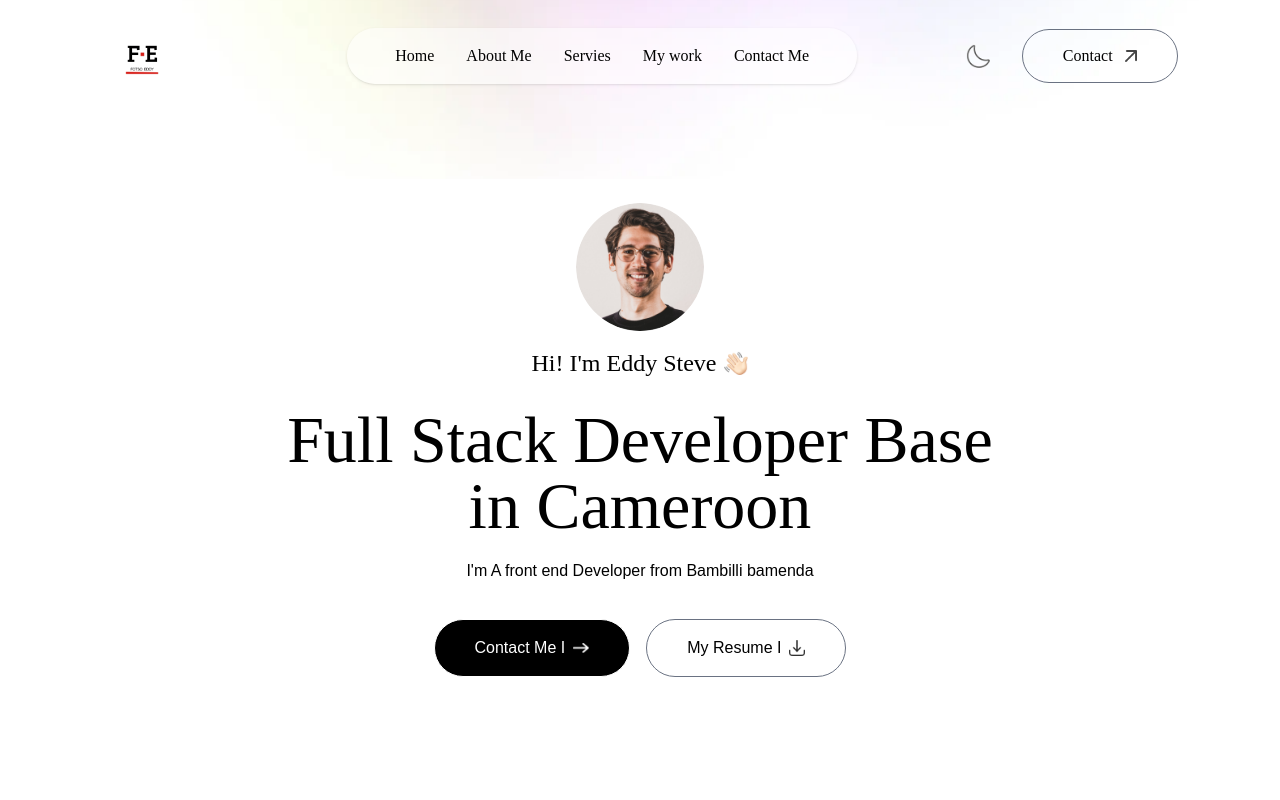
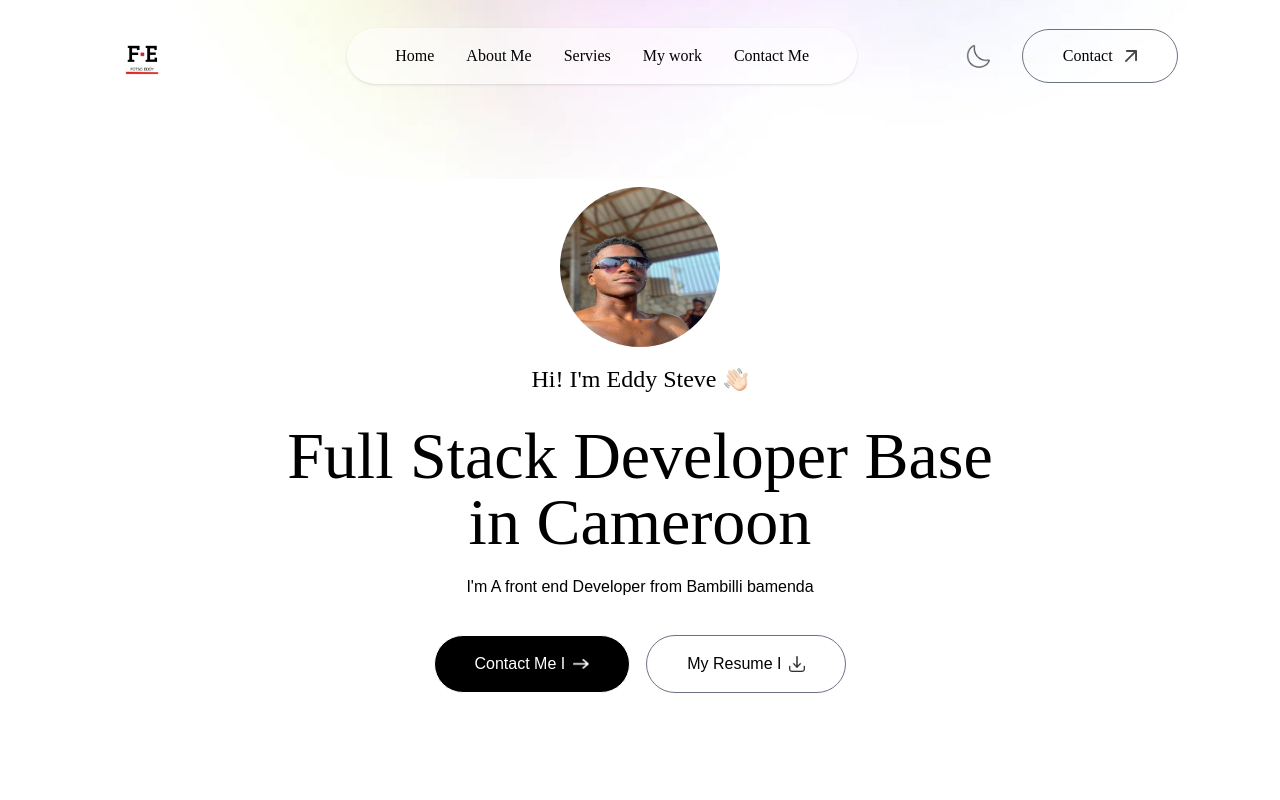
Before and after one commit to fotsoeddy/Personal_portfolio, a Next.js app: page / in a window 1280 px wide. Shown: the top 800 px of the page. Built offline with nearby package versions, Linux system fonts and the light colour scheme; a web font is replaced by a local one.

Commit message:
updated my pictures

```diff
--- a/app/components/Header.jsx
+++ b/app/components/Header.jsx
@@ -11,7 +11,7 @@ const Header = () => {
         whileInView={{scale: 1}}
         transition={{duration: 0.8, type: 'spring', stiffness: 100}}
         >
-        <Image src={assets.profile_img} alt='' className='rounded-full w-32 mt-20' />
+        <Image src={assets.profile_img} alt='' className='rounded-full w-40 h-40 bg-cover mt-20' />
 
         </motion.div>
       <motion.h3
```
Also changed, not shown: assets/profile-img.png, assets/user-image.png.
